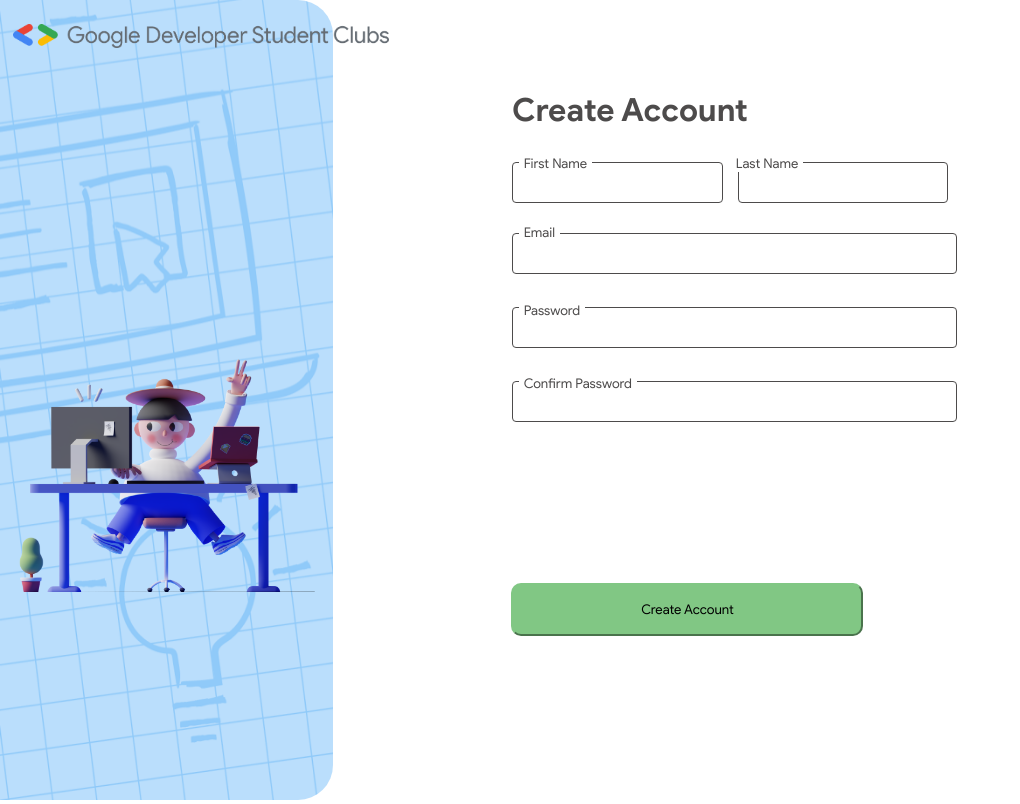
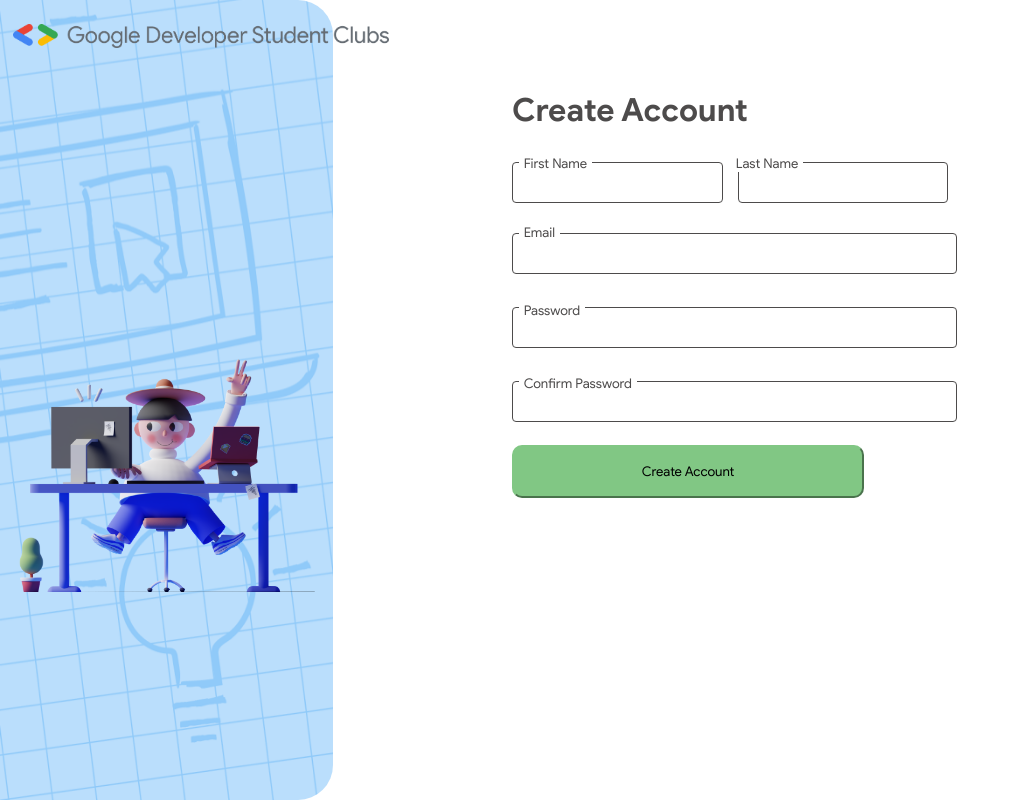
Before and after one commit to developer-student-club-thapar/DSA-Portal-Frontend, a React (Vite) app: page / in a window 1280 px wide. Shown: the whole page, without its empty margins (0-1020 px from the left). Built offline with nearby package versions, Linux system fonts and the light colour scheme.

Commit message:
Redirecting Issue Fixed

```diff
--- a/src/Pages/Signup/Signup.css
+++ b/src/Pages/Signup/Signup.css
@@ -84,10 +84,8 @@
   width: 27.5vw;
   color: black;
   padding: 16px 32px;
-  margin: 4px 2px;
+  margin: 15px 0px;
   cursor: pointer;
-  bottom: 20%;
-  left: 39.8%;
   position: absolute;
   font-family: 'GoogleSansDisplay';
   font-weight: normal;
--- a/src/Pages/Signup/Signup.jsx
+++ b/src/Pages/Signup/Signup.jsx
@@ -6,35 +6,65 @@ import bg from "./Assets/BG.png";
 import kid from "./Assets/Component.png";
 
 const Signup = () => {
+
   const navigate = useNavigate();
+
+  const handleSubmit = event => {
+    event.preventDefault();
+    navigate('/leaderboard');
+  };
 
   return (
     <Fragment>
       <h1 className="heading">Create Account</h1>
-      <form className="whole">
-        <label htmlFor="fname" className="form3">First Name</label>
-        <input type="text" id="fname" name="fname" required className="form form2" />
-        <label htmlFor="lname" className="form3 form4">Last Name</label>
-        <input type="text" id="lname" name="lname" required className="form form2"/>
+      <form onSubmit={handleSubmit} className="whole">
+        <label htmlFor="fname" className="form3">
+          First Name
+        </label>
+        <input
+          type="text"
+          id="fname"
+          name="fname"
+          required
+          className="form form2"
+        />
+        <label htmlFor="lname" className="form3 form4">
+          Last Name
+        </label>
+        <input
+          type="text"
+          id="lname"
+          name="lname"
+          required
+          className="form form2"
+        />
         <br />
-        <label htmlFor="email" className="form3 form5">Email</label>
+        <label htmlFor="email" className="form3 form5">
+          Email
+        </label>
         <br />
-        <input type="email" id="email" name="email" required className="form"/>
+        <input type="email" id="email" name="email" required className="form" />
         <br />
-        <label htmlFor="pwd" className="form3 form6">Password</label>
+        <label htmlFor="pwd" className="form3 form6">
+          Password
+        </label>
         <br />
-        <input type="password" id="pwd" name="pwd" required className="form"/>
+        <input type="password" id="pwd" name="pwd" required className="form" />
         <br />
-        <label htmlFor="pwd" className="form3 form7">Confirm Password</label>
+        <label htmlFor="pwd" className="form3 form7">
+          Confirm Password
+        </label>
         <br />
-        <input type="password" id="pwd" name="pwd" required className="form"/>
+        <input type="password" id="pwd" name="pwd" required className="form" />
+        <br />
+        <input type="submit" value="Create Account" className="Submit"></input>
         <br />
       </form>
       <img src={logo} alt="" className="Logo" />
       <img src={bg} alt="" className="bg" />
       <img src={kid} alt="" className="Kid" />
-      <button onClick={() => navigate("/leaderboard")} className="Submit">Create Account</button>
     </Fragment>
   );
 };
+
 export default Signup;
```
